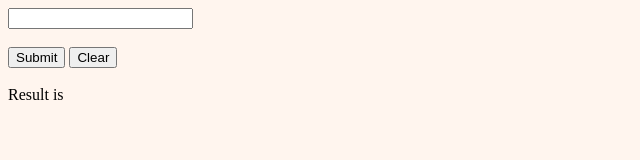
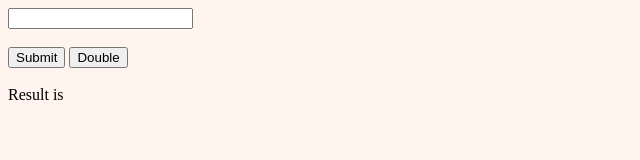
Before and after one commit to rahul-mrk/rahul-mrk.github.io, a plain HTML site: page 7july.html in a window 1280 px wide. Shown: the full height of the page, 0-640 px from the left. Drawn offline with Linux system fonts and the light colour scheme.

Commit message:
Double
double and designing

```diff
--- a/7july.html
+++ b/7july.html
@@ -5,7 +5,7 @@
 <body bgcolor="seashell">
 <input type="text" id="t1"><br><br>
 <button onclick="submitt()"> Submit </button>
-<button onclick="cleara()">Clear</button><br><br>
+<button onclick="cleara()">Double</button><br><br>
 <span id="result">Result is</span>
 </body>
 </html>
```
